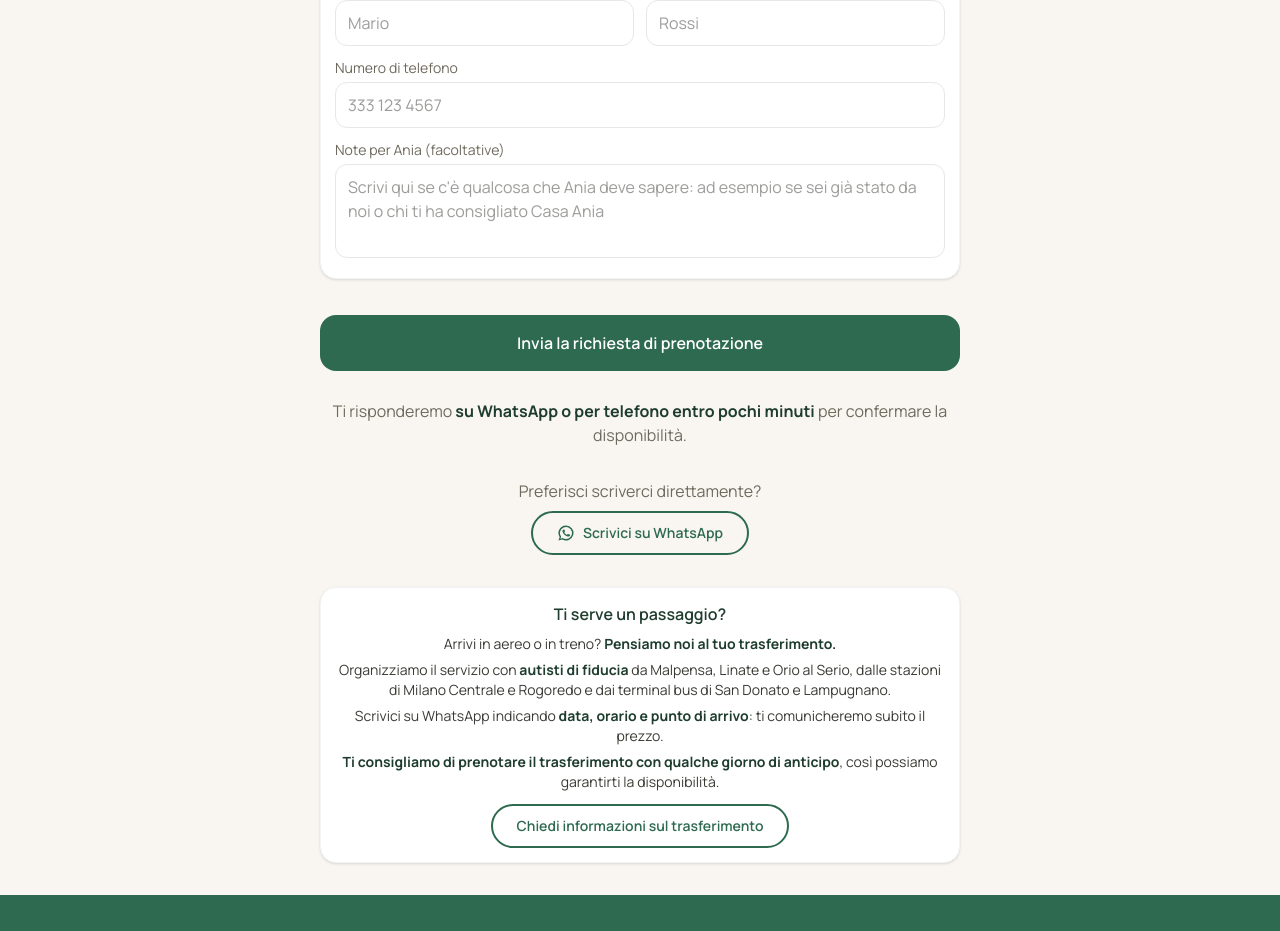
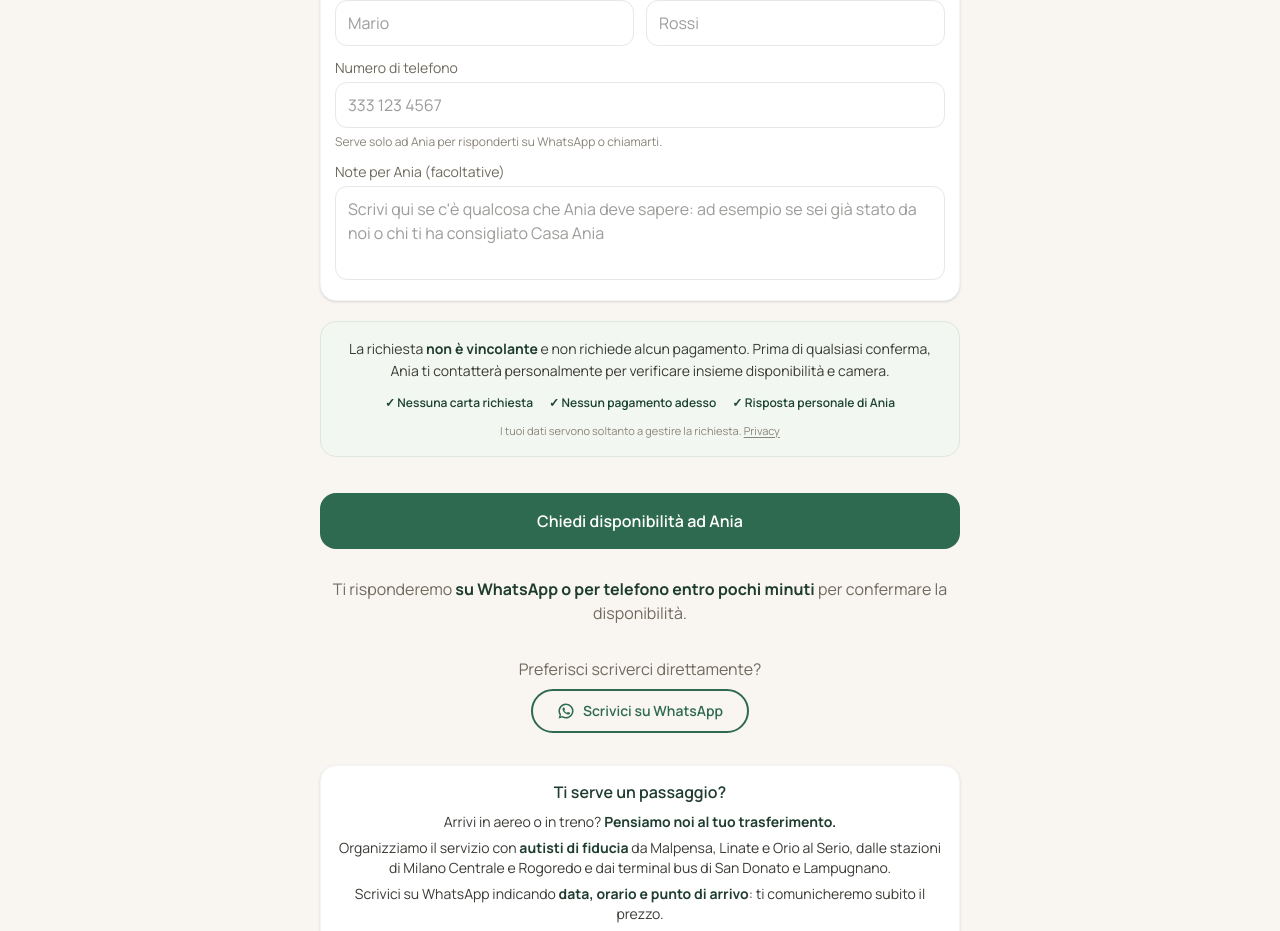
Before and after one commit to CasaAnia/sito-casaania, a Next.js app: page /prenota in a window 1280 px wide. Shown: the part 831-1762 px from the top of the page. Built offline with nearby package versions, Linux system fonts and the light colour scheme.

Commit message:
Rassicura gli ospiti prima della richiesta

```diff
--- a/app/prenota/PrenotaClient.tsx
+++ b/app/prenota/PrenotaClient.tsx
@@ -454,6 +454,7 @@ export default function PrenotaClient() {
                       placeholder="333 123 4567" required autoComplete="tel" inputMode="tel"
                       pattern="[0-9+ \(\)\-]{8,20}" title="Inserisci un numero di telefono valido (almeno 8 cifre)"
                       className={inputClass} />
+                    <p className="mt-1.5 text-xs text-[#8a857a]">Serve solo ad Ania per risponderti su WhatsApp o chiamarti.</p>
                   </div>
                   <div>
                     <label htmlFor="notes" className="text-sm text-[#6f6a5e] mb-1 block">Note per Ania (facoltative)</label>
@@ -484,9 +485,26 @@ export default function PrenotaClient() {
                 </div>
               )}
 
+              <div className="!mt-5 rounded-2xl border border-[#dce8dc] bg-[#f3f7f1] p-4 text-center">
+                <p className="text-sm leading-relaxed text-[#3a3a35]">
+                  La richiesta <strong className="text-[#1f3d2f]">non è vincolante</strong> e non richiede alcun
+                  pagamento. Prima di qualsiasi conferma, Ania ti contatterà personalmente per verificare insieme
+                  disponibilità e camera.
+                </p>
+                <div className="mt-3 flex flex-wrap justify-center gap-x-4 gap-y-1.5 text-xs font-semibold text-green-800">
+                  <span>✓ Nessuna carta richiesta</span>
+                  <span>✓ Nessun pagamento adesso</span>
+                  <span>✓ Risposta personale di Ania</span>
+                </div>
+                <p className="mt-3 text-[11px] text-[#8a857a]">
+                  I tuoi dati servono soltanto a gestire la richiesta.{' '}
+                  <Link href="/privacy" className="underline underline-offset-2">Privacy</Link>
+                </p>
+              </div>
+
               <button type="submit" disabled={loading}
                 className="w-full !mt-6 bg-green-700 hover:bg-green-800 transition-colors text-white font-semibold py-4 rounded-2xl text-base disabled:opacity-60">
-                {loading ? 'Verifica disponibilità...' : 'Invia la richiesta di prenotazione'}
+                {loading ? 'Verifica disponibilità...' : 'Chiedi disponibilità ad Ania'}
               </button>
 
               <p className="text-center text-base !mt-4 text-[#6f6a5e]">
```
